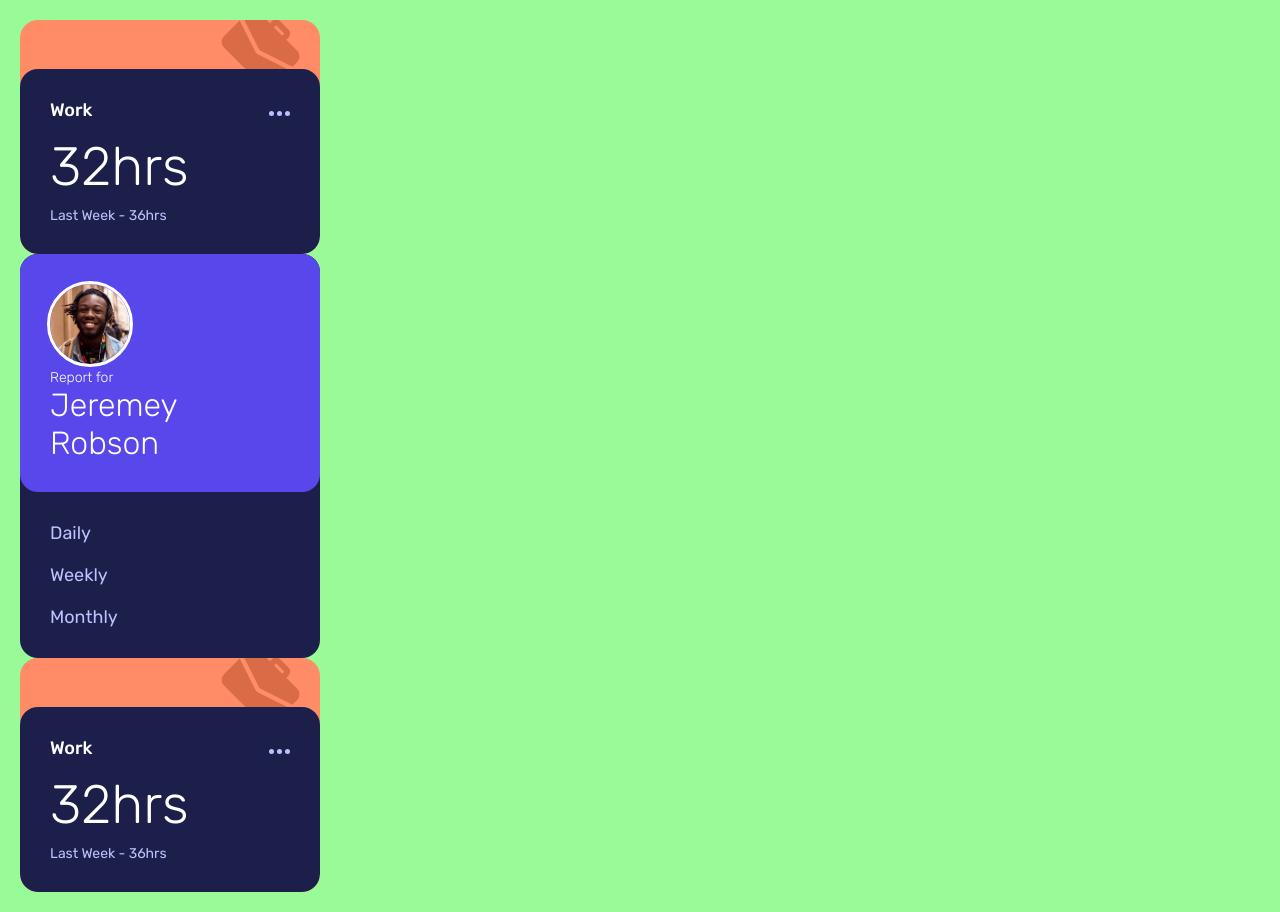
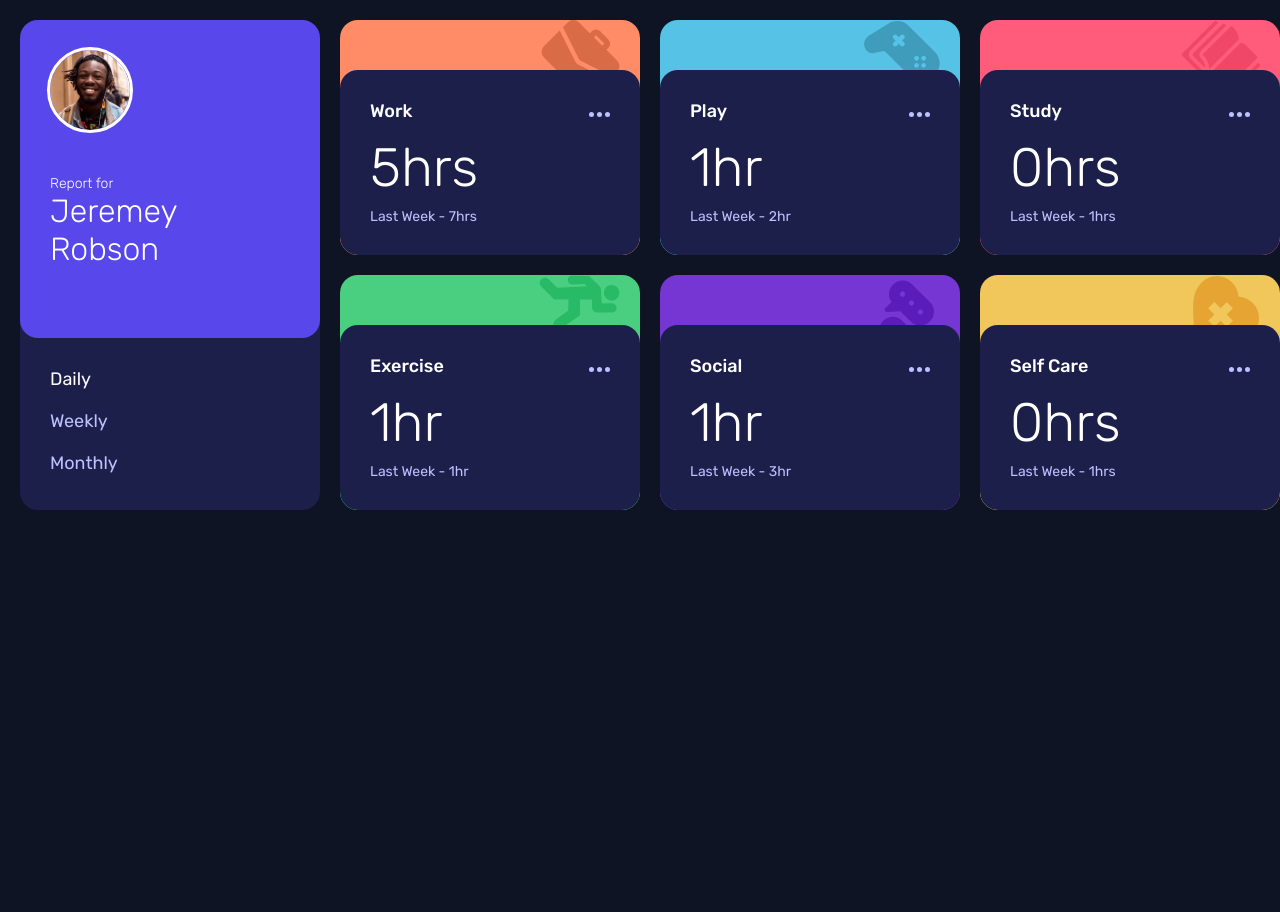
Before and after one commit to MichaelShawUK/frontend-mentor, a React (Vite) app: page / in a window 1280 px wide. After the commit the page ends 800 px from the top, so only its background shows below. Built offline with nearby package versions, Linux system fonts and the light colour scheme.

Commit message:
Display data for selected timeframe

```diff
--- a/src/projects/junior/time-tracking-dashboard-main/src/App.tsx
+++ b/src/projects/junior/time-tracking-dashboard-main/src/App.tsx
@@ -1,15 +1,30 @@
 import "../src/styles/css/index.css";
 import ProfileCard from "./components/ProfileCard";
 import TrackingCard from "./components/TrackingCard";
+import getData from "./data/getData";
+import TimeframeContext, { TimeframeType } from "./context/TimeframeContext";
+import { useState } from "react";
 
 function TimeTrackingDashboard() {
+  const [timeframe, setTimeframe] = useState<TimeframeType>("DAILY");
+
+  function changeTimeframe(event: React.MouseEvent) {
+    const element = event.target as HTMLLIElement;
+    const selectedTimeframe = element.innerText.toUpperCase() as TimeframeType;
+    setTimeframe(selectedTimeframe);
+  }
   return (
-    <div className="time-tracking-dashboard">
-      <TrackingCard />
-      <ProfileCard />
-      <TrackingCard />
-      {/* <TrackingCard /> */}
-    </div>
+    <TimeframeContext.Provider value={timeframe}>
+      <div className="time-tracking-dashboard">
+        <ProfileCard onTimeframeChange={changeTimeframe} />
+        <TrackingCard category="work" data={getData("Work")!} />
+        <TrackingCard category="play" data={getData("Play")!} />
+        <TrackingCard category="study" data={getData("Study")!} />
+        <TrackingCard category="exercise" data={getData("Exercise")!} />
+        <TrackingCard category="social" data={getData("Social")!} />
+        <TrackingCard category="self-care" data={getData("Self Care")!} />
+      </div>
+    </TimeframeContext.Provider>
   );
 }
 
--- a/src/projects/junior/time-tracking-dashboard-main/src/components/ProfileCard.tsx
+++ b/src/projects/junior/time-tracking-dashboard-main/src/components/ProfileCard.tsx
@@ -1,6 +1,14 @@
 import avatar from "../assets/images/image-jeremy.png";
+import { useContext } from "react";
+import TimeframeContext from "../context/TimeframeContext";
 
-function ProfileCard() {
+function ProfileCard({
+  onTimeframeChange,
+}: {
+  onTimeframeChange: (event: React.MouseEvent) => void;
+}) {
+  const timeframe = useContext(TimeframeContext);
+
   return (
     <div className="profile">
       <div className="avatar">
@@ -10,9 +18,24 @@ function ProfileCard() {
         </p>
       </div>
       <ul>
-        <li>Daily</li>
-        <li>Weekly</li>
-        <li>Monthly</li>
+        <li
+          onClick={onTimeframeChange}
+          className={timeframe === "DAILY" ? "active" : undefined}
+        >
+          Daily
+        </li>
+        <li
+          onClick={onTimeframeChange}
+          className={timeframe === "WEEKLY" ? "active" : undefined}
+        >
+          Weekly
+        </li>
+        <li
+          onClick={onTimeframeChange}
+          className={timeframe === "MONTHLY" ? "active" : undefined}
+        >
+          Monthly
+        </li>
       </ul>
     </div>
   );
--- a/src/projects/junior/time-tracking-dashboard-main/src/components/TrackingCard.tsx
+++ b/src/projects/junior/time-tracking-dashboard-main/src/components/TrackingCard.tsx
@@ -1,17 +1,65 @@
 import workSvg from "../assets/images/icon-work.svg";
+import playSvg from "../assets/images/icon-play.svg";
+import studySvg from "../assets/images/icon-study.svg";
+import exerciseSvg from "../assets/images/icon-exercise.svg";
+import socailSvg from "../assets/images/icon-social.svg";
+import selfCareSvg from "../assets/images/icon-self-care.svg";
 import Ellipsis from "./Ellipsis";
+import { TimeData } from "../data/getData";
+import { useContext } from "react";
+import TimeframeContext from "../context/TimeframeContext";
 
-function TrackingCard() {
+function TrackingCard({
+  category,
+  data,
+}: {
+  category: string;
+  data: TimeData;
+}) {
+  let icon = "";
+  if (category === "work") icon = workSvg;
+  if (category === "play") icon = playSvg;
+  if (category === "study") icon = studySvg;
+  if (category === "exercise") icon = exerciseSvg;
+  if (category === "social") icon = socailSvg;
+  if (category === "self-care") icon = selfCareSvg;
+
+  const timeframe = useContext(TimeframeContext);
+  let currentTime: number;
+  let previousTime: number;
+
+  switch (timeframe) {
+    case "DAILY": {
+      currentTime = data.timeframes.daily.current;
+      previousTime = data.timeframes.daily.previous;
+      break;
+    }
+    case "WEEKLY": {
+      currentTime = data.timeframes.weekly.current;
+      previousTime = data.timeframes.weekly.previous;
+      break;
+    }
+    case "MONTHLY": {
+      currentTime = data.timeframes.monthly.current;
+      previousTime = data.timeframes.monthly.previous;
+      break;
+    }
+  }
+
   return (
-    <div className="tracking">
-      {/* <div className="background"> */}
-      <img src={workSvg} />
-      {/* </div> */}
+    <div className={`tracking ${category}`}>
+      <div className="header">
+        <img src={icon} className="header-icon" />
+      </div>
       <div className="card">
-        <h6>Work</h6>
+        <h6>{data.title}</h6>
         <Ellipsis />
-        <p className="time">32hrs</p>
-        <p className="previous">Last Week - 36hrs</p>
+        <p className="time">{`${currentTime}${
+          currentTime === 1 ? "hr" : "hrs"
+        }`}</p>
+        <p className="previous">{`Last Week - ${previousTime}${
+          currentTime === 1 ? "hr" : "hrs"
+        }`}</p>
       </div>
     </div>
   );
--- /dev/null
+++ b/src/projects/junior/time-tracking-dashboard-main/src/context/TimeframeContext.ts
@@ -0,0 +1,6 @@
+import { createContext } from "react";
+
+export type TimeframeType = "DAILY" | "WEEKLY" | "MONTHLY";
+const TimeframeContext = createContext<TimeframeType>("DAILY");
+
+export default TimeframeContext;
--- /dev/null
+++ b/src/projects/junior/time-tracking-dashboard-main/src/data/getData.ts
@@ -0,0 +1,26 @@
+import data from "./data.json";
+
+type Category = "Work" | "Play" | "Study" | "Exercise" | "Social" | "Self Care";
+export interface TimeData {
+  title: string;
+  timeframes: {
+    daily: {
+      current: number;
+      previous: number;
+    };
+    weekly: {
+      current: number;
+      previous: number;
+    };
+    monthly: {
+      current: number;
+      previous: number;
+    };
+  };
+}
+
+function getData(category: Category) {
+  return data.find((item) => item.title === category);
+}
+
+export default getData;
--- a/src/projects/junior/time-tracking-dashboard-main/src/styles/css/index.css
+++ b/src/projects/junior/time-tracking-dashboard-main/src/styles/css/index.css
@@ -5,6 +5,7 @@
   background-color: hsl(235, 46%, 20%);
   border-radius: 18px;
   width: 300px;
+  grid-area: profile;
 }
 .profile ul {
   color: hsl(236, 100%, 87%);
@@ -17,6 +18,9 @@
 .profile ul li {
   cursor: pointer;
   width: min-content;
+}
+.profile ul li.active {
+  color: #fff;
 }
 .profile ul li:hover {
   color: #fff;
@@ -31,10 +35,12 @@
   border-radius: 50%;
   outline: 3px solid #fff;
   width: 80px;
+  margin-bottom: 40px;
 }
 .avatar p {
   font-weight: 300;
   font-size: 14px;
+  margin-bottom: 40px;
 }
 
 .report-name {
@@ -51,25 +57,36 @@
 
 body {
   background-color: hsl(226, 43%, 10%);
-  background-color: palegreen;
   color: #fff;
   font-family: "Rubik";
   font-size: 18px;
   padding: 20px;
 }
 
+.time-tracking-dashboard {
+  display: grid;
+  grid-template-areas: "profile work play study" "profile exercise social self-care";
+  align-items: stretch;
+  gap: 20px;
+  max-width: 1260px;
+  margin: 0 auto;
+}
+
 .tracking {
   width: 300px;
-  background-color: hsl(15, 100%, 70%);
   border-radius: 18px;
   overflow: clip;
+  display: grid;
+}
+.tracking .header {
+  height: 80px;
+  margin-bottom: -30px;
 }
 .tracking img {
   display: block;
   margin-left: auto;
   margin-right: 20px;
   position: relative;
-  top: -10px;
 }
 .tracking:hover {
   cursor: pointer;
@@ -83,7 +100,6 @@ body {
   border-radius: 18px;
   padding: 30px;
   position: relative;
-  margin-top: -30px;
   width: 100%;
   display: grid;
   grid-template-areas: "category ellipsis" "time time" "previous previous";
@@ -117,4 +133,34 @@ body {
   fill: #fff;
 }
 
+.work {
+  grid-area: work;
+  background-color: hsl(15, 100%, 70%);
+}
+
+.study {
+  grid-area: study;
+  background-color: hsl(348, 100%, 68%);
+}
+
+.play {
+  grid-area: play;
+  background-color: hsl(195, 74%, 62%);
+}
+
+.exercise {
+  grid-area: exercise;
+  background-color: hsl(145, 58%, 55%);
+}
+
+.social {
+  grid-area: social;
+  background-color: hsl(264, 64%, 52%);
+}
+
+.self-care {
+  grid-area: self-care;
+  background-color: hsl(43, 84%, 65%);
+}
+
 /*# sourceMappingURL=index.css.map */
--- a/src/projects/junior/time-tracking-dashboard-main/src/styles/scss/_profile.scss
+++ b/src/projects/junior/time-tracking-dashboard-main/src/styles/scss/_profile.scss
@@ -2,8 +2,7 @@
   background-color: $dark-blue;
   border-radius: $border-radius;
   width: 300px;
-  // padding: 50px;
-  // padding-bottom: 30px;
+  grid-area: profile;
 
   ul {
     color: $pale-blue;
@@ -16,6 +15,10 @@
     li {
       cursor: pointer;
       width: min-content;
+
+      &.active {
+        color: #fff;
+      }
 
       &:hover {
         color: #fff;
@@ -33,11 +36,13 @@
     border-radius: 50%;
     outline: 3px solid #fff;
     width: 80px;
+    margin-bottom: 40px;
   }
 
   p {
     font-weight: 300;
     font-size: 14px;
+    margin-bottom: 40px;
   }
 }
 
--- a/src/projects/junior/time-tracking-dashboard-main/src/styles/scss/index.scss
+++ b/src/projects/junior/time-tracking-dashboard-main/src/styles/scss/index.scss
@@ -14,7 +14,7 @@
 
 body {
   background-color: $very-dark-blue;
-  background-color: palegreen;
+  // background-color: palegreen;
   color: #fff;
   font: {
     family: "Rubik";
@@ -23,18 +23,34 @@ body {
   padding: 20px;
 }
 
+.time-tracking-dashboard {
+  display: grid;
+  grid-template-areas:
+    "profile work play study"
+    "profile exercise social self-care";
+
+  align-items: stretch;
+  gap: 20px;
+  max-width: 1260px;
+  margin: 0 auto;
+}
+
 .tracking {
   width: 300px;
-  background-color: $work;
   border-radius: $border-radius;
   overflow: clip;
+  display: grid;
+
+  .header {
+    height: 80px;
+    margin-bottom: -30px;
+  }
 
   img {
     display: block;
     margin-left: auto;
     margin-right: 20px;
     position: relative;
-    top: -10px;
   }
 
   &:hover {
@@ -50,7 +66,6 @@ body {
   border-radius: $border-radius;
   padding: 30px;
   position: relative;
-  margin-top: -30px;
   width: 100%;
 
   display: grid;
@@ -90,3 +105,28 @@ body {
     }
   }
 }
+
+.work {
+  grid-area: work;
+  background-color: $work;
+}
+.study {
+  grid-area: study;
+  background-color: $study;
+}
+.play {
+  grid-area: play;
+  background-color: $play;
+}
+.exercise {
+  grid-area: exercise;
+  background-color: $exercise;
+}
+.social {
+  grid-area: social;
+  background-color: $social;
+}
+.self-care {
+  grid-area: self-care;
+  background-color: $self-care;
+}
```
Also changed, not shown: 1 other file (tests, documents, lock files or other folders).
